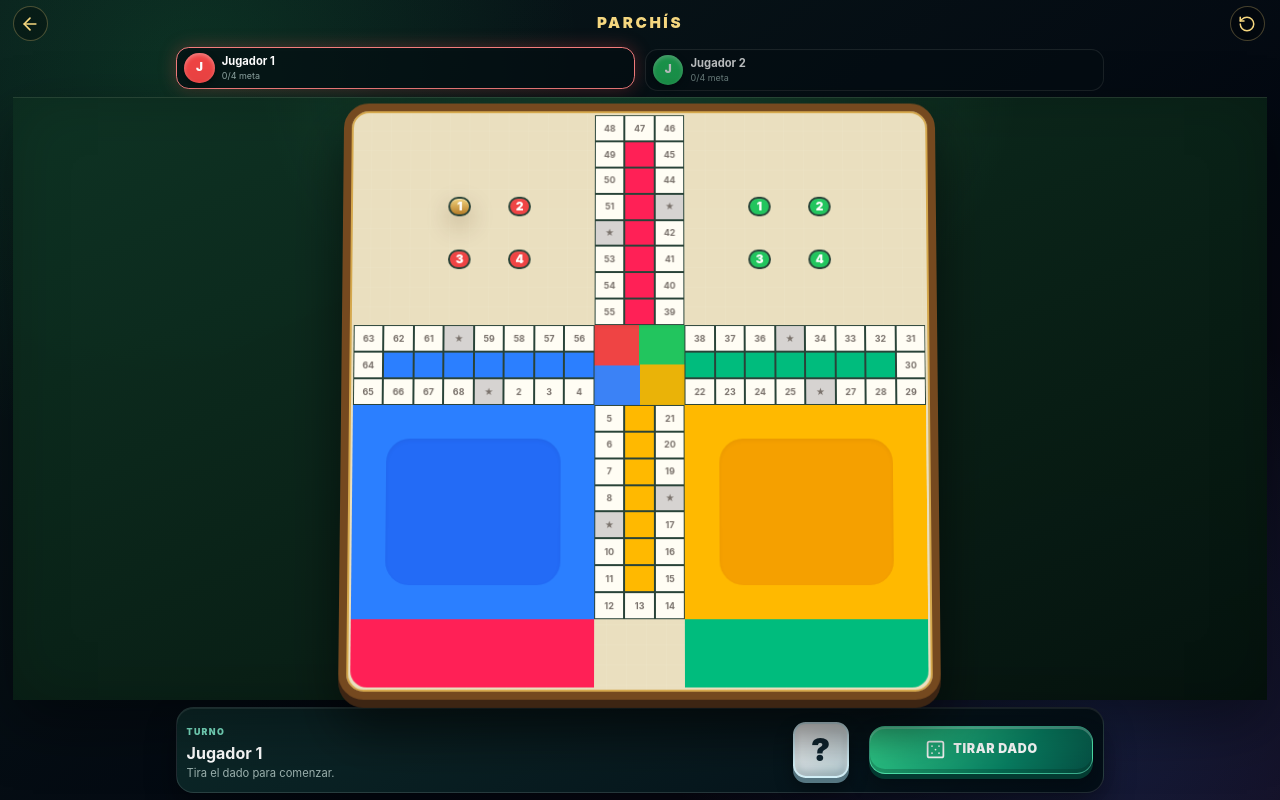
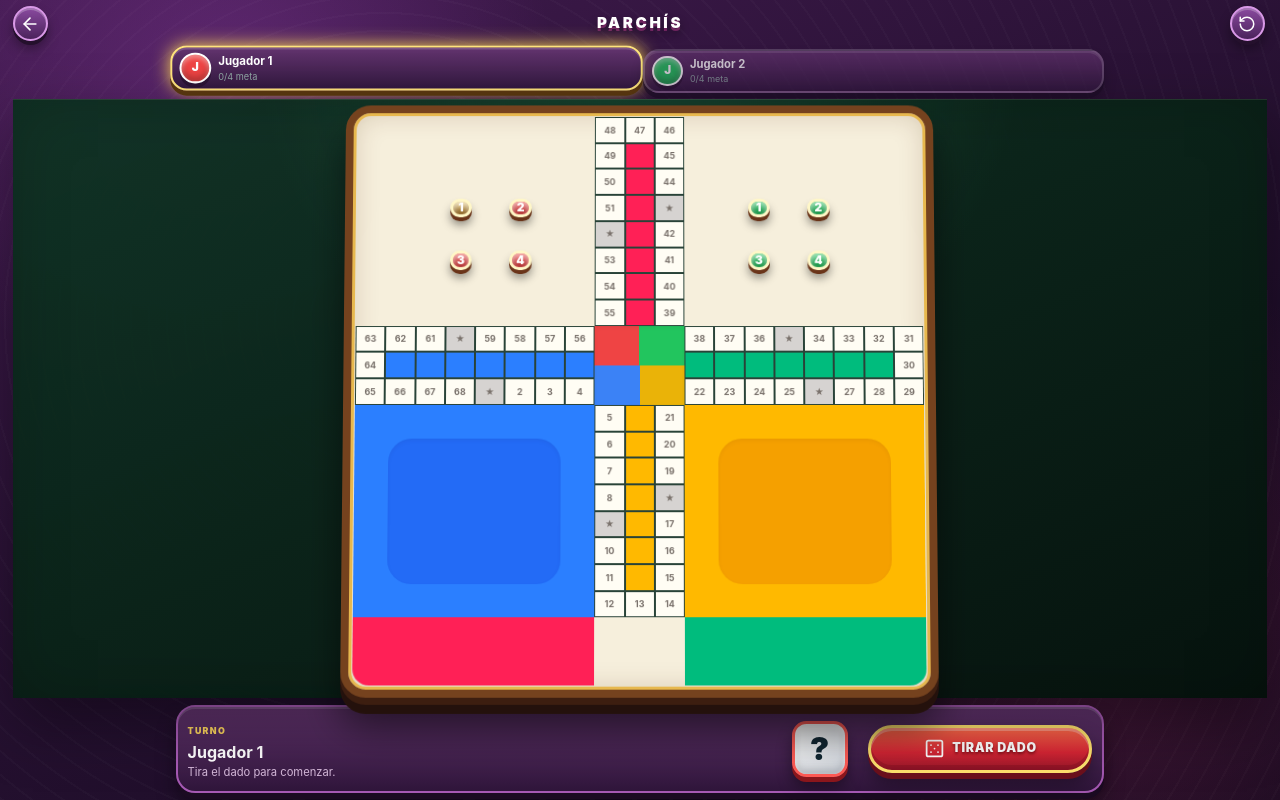
Before and after one commit to ifitotech/La-Mesa, a Next.js app: page /play/parchis in a window 1280 px wide. Built offline with nearby package versions, Linux system fonts and the light colour scheme; no server answers.

Commit message:
Adopta estética arcade en Parchís

```diff
--- a/app/globals.css
+++ b/app/globals.css
@@ -1812,6 +1812,107 @@ button:disabled:hover {
   .parchis-roll-button { grid-column: 1 / 3; min-height: 2.7rem; }
 }
 
+/* Parchís arcade: color, volumen y controles de videojuego móvil. */
+.parchis-screen {
+  background:
+    radial-gradient(circle at 18% 12%, rgb(220 93 255 / 22%), transparent 26%),
+    radial-gradient(circle at 86% 80%, rgb(255 72 135 / 18%), transparent 30%),
+    repeating-radial-gradient(circle at 30% 40%, rgb(255 255 255 / 2%) 0 2px, transparent 2px 18px),
+    linear-gradient(155deg, #421b50, #24102f 54%, #12091d);
+}
+
+.parchis-topbar h1 {
+  color: white;
+  text-shadow: 0 3px 0 #6e255f, 0 6px 10px rgb(0 0 0 / 45%);
+}
+
+.parchis-topbar a,
+.parchis-topbar button {
+  border: 2px solid #d999e7;
+  background: linear-gradient(#8a4a9f, #4b235c);
+  color: white;
+  box-shadow: inset 0 2px rgb(255 255 255 / 24%), 0 4px 0 #24102c, 0 8px 12px rgb(0 0 0 / 34%);
+}
+
+.parchis-player-strip {
+  gap: .4rem;
+}
+
+.parchis-player-card {
+  border: 2px solid rgb(255 255 255 / 22%);
+  border-radius: 1rem;
+  background: linear-gradient(#63346f, #32183f);
+  box-shadow: inset 0 2px rgb(255 255 255 / 13%), 0 5px 0 #1c0c25, 0 9px 14px rgb(0 0 0 / 30%);
+}
+
+.parchis-player-card > span {
+  border: 2px solid white;
+  box-shadow: inset 0 3px 5px rgb(255 255 255 / 42%), inset 0 -4px 6px rgb(0 0 0 / 24%), 0 4px 0 rgb(35 14 43 / 60%);
+}
+
+.parchis-player-card.is-active {
+  transform: translateY(-3px) scale(1.025);
+  border-color: #ffe47b;
+  box-shadow: inset 0 2px rgb(255 255 255 / 17%), 0 5px 0 #5b3810, 0 0 18px #ffd953;
+}
+
+.parchis-board-stage > .game-3d-board {
+  border-color: #75421e;
+  background: #f6efdc;
+  box-shadow:
+    inset 0 0 0 3px #e7b84e,
+    inset 0 0 28px rgb(83 42 12 / 20%),
+    0 7px 0 #3d1e10,
+    0 16px 0 #24110c,
+    0 28px 38px rgb(0 0 0 / 52%);
+}
+
+.parchis-board-stage .game-3d-token {
+  border-width: 3px;
+  border-color: #fff7c7;
+  box-shadow:
+    inset 0 4px 6px rgb(255 255 255 / 62%),
+    inset 0 -6px 8px rgb(0 0 0 / 28%),
+    0 4px 0 #6a3419,
+    0 8px 10px rgb(0 0 0 / 42%);
+}
+
+.parchis-controls {
+  border: 2px solid #a65ab4;
+  border-radius: 1.2rem;
+  background: linear-gradient(#63346f, #30163b);
+  box-shadow: inset 0 2px rgb(255 255 255 / 15%), 0 6px 0 #1b0b22, 0 13px 20px rgb(0 0 0 / 38%);
+}
+
+.parchis-turn-info span { color: #ffd85e; }
+.parchis-turn-info p { color: #d6badb; }
+
+.parchis-die {
+  border: 3px solid #ff5b55;
+  border-radius: .9rem;
+  background: linear-gradient(145deg, #fff, #cfd4dc);
+  box-shadow: inset 0 3px 5px white, inset 0 -5px 7px rgb(53 58 68 / 22%), 0 5px 0 #8c171d, 0 10px 15px rgb(0 0 0 / 42%);
+}
+
+.parchis-roll-button {
+  border: 3px solid #ffe16d;
+  border-radius: 999px;
+  background: linear-gradient(#ff6a4a, #d62534 58%, #951629);
+  color: white;
+  text-shadow: 0 2px 3px rgb(81 7 15 / 72%);
+  box-shadow: inset 0 3px rgb(255 255 255 / 28%), inset 0 -5px rgb(100 7 20 / 25%), 0 6px 0 #6c101c, 0 12px 20px rgb(0 0 0 / 38%);
+}
+
+.parchis-roll-button:hover:not(:disabled) {
+  transform: translateY(-3px) scale(1.02);
+  filter: brightness(1.1);
+}
+
+.parchis-roll-button:active:not(:disabled) {
+  transform: translateY(4px);
+  box-shadow: inset 0 4px 7px rgb(96 5 19 / 30%), 0 2px 0 #6c101c;
+}
+
 /* Lenguaje visual compartido de Bingo/Parchís para el catálogo completo. */
 [data-route="/play/challenges"] main > div,
 [data-route="/play/charades"] main > div,
```
